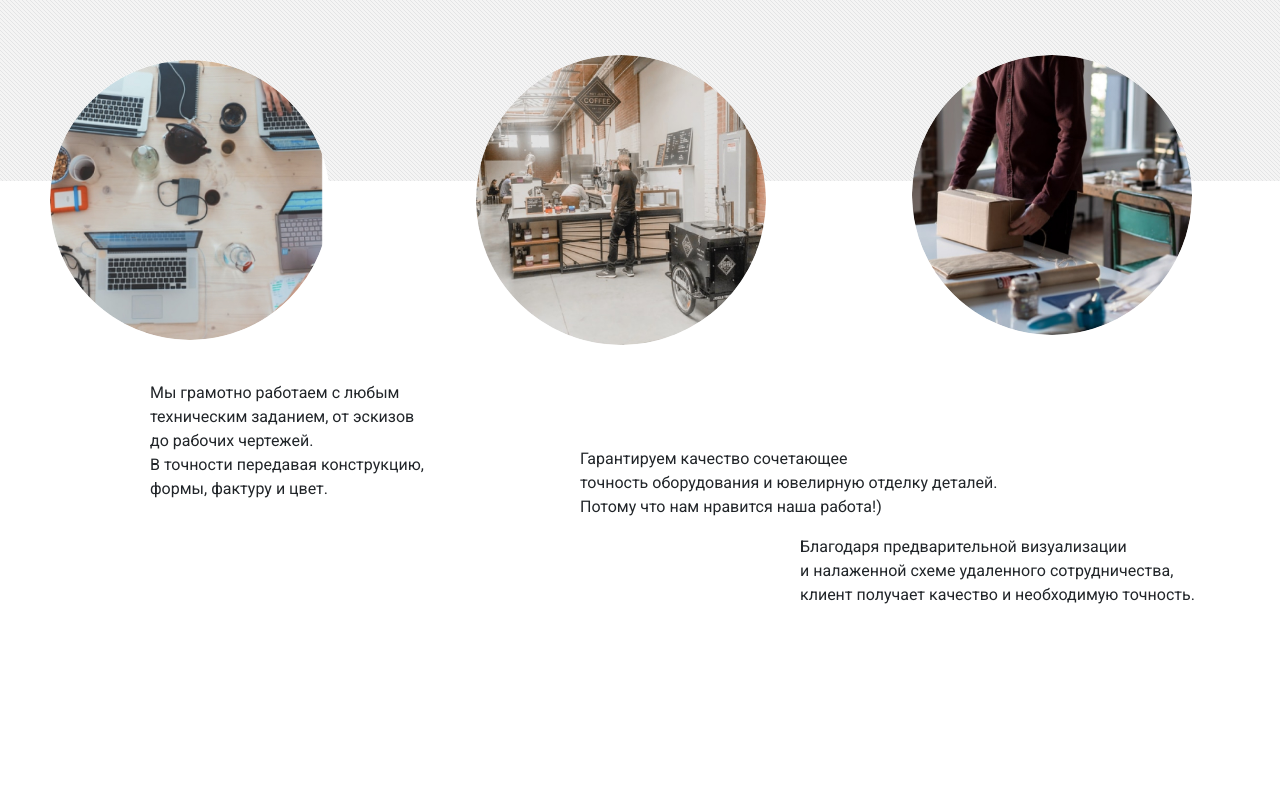
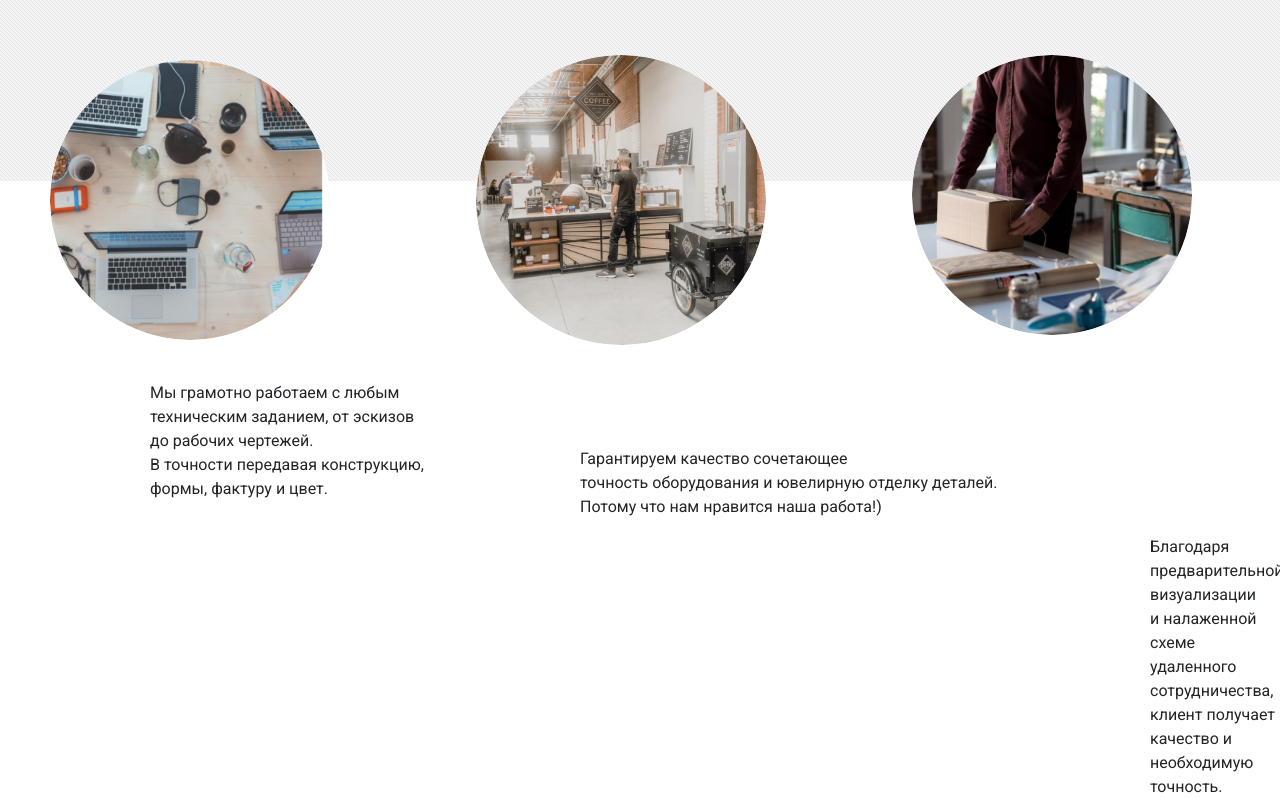
Before and after one commit to Burya-art/burya-art.github.io, a plain HTML site: page 3D studio/index.html in a window 1280 px wide. Shown: the part 965-1764 px from the top of the page. Before the commit the page ends 1696 px from the top, so only its background shows below. Drawn offline with Linux system fonts and the light colour scheme; files whose address does not match are found by name; a web font is replaced by a local one.

Commit message:
Revert "2 block"
This reverts commit f9cf360ea96a94301f046690acb6006d8e826cb2.

```diff
--- a/3D studio/css/style.css
+++ b/3D studio/css/style.css
@@ -287,7 +287,7 @@ a.button28 {
 }
 
 #p3 {
-    margin-left: 800px;
+    margin-left: 1150px;
     margin-top: 0px;
     font-size: 16px;
 }
--- a/3D studio/index.html
+++ b/3D studio/index.html
@@ -2,6 +2,7 @@
 <html lang="en">
 <head>
     <meta charset="UTF-8">
+    <meta name="viewport" content="width=device-width, initial-scale=1, shrink-to-fit=no">
     <meta name="viewport" content="width=1170px">
     <meta http-equiv="X-UA-Compatible" content="ie=edge">
     <link href="https://fonts.googleapis.com/css?family=Faustina:400,700|Marmelad|Meera+Inimai|Roboto+Condensed:700|Roboto:300,400,700|Snippet&display=swap" rel="stylesheet">
```
